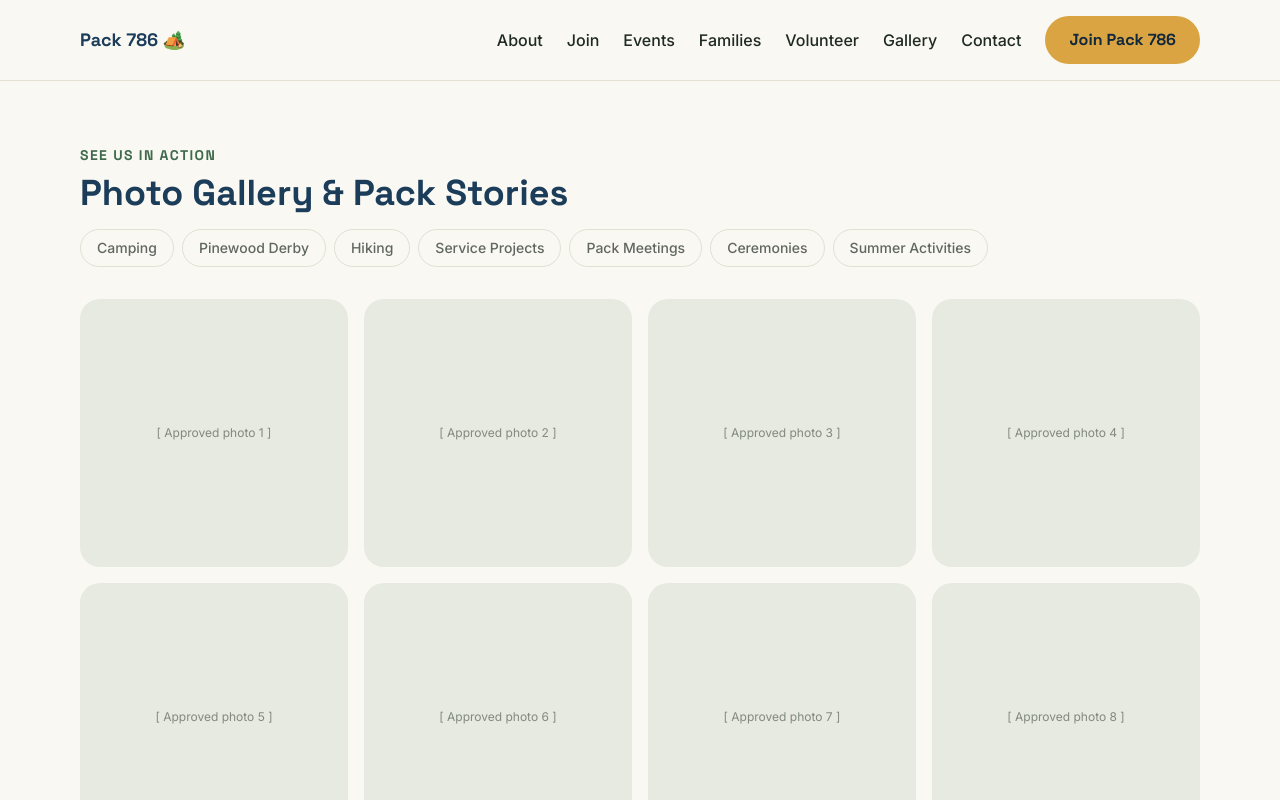
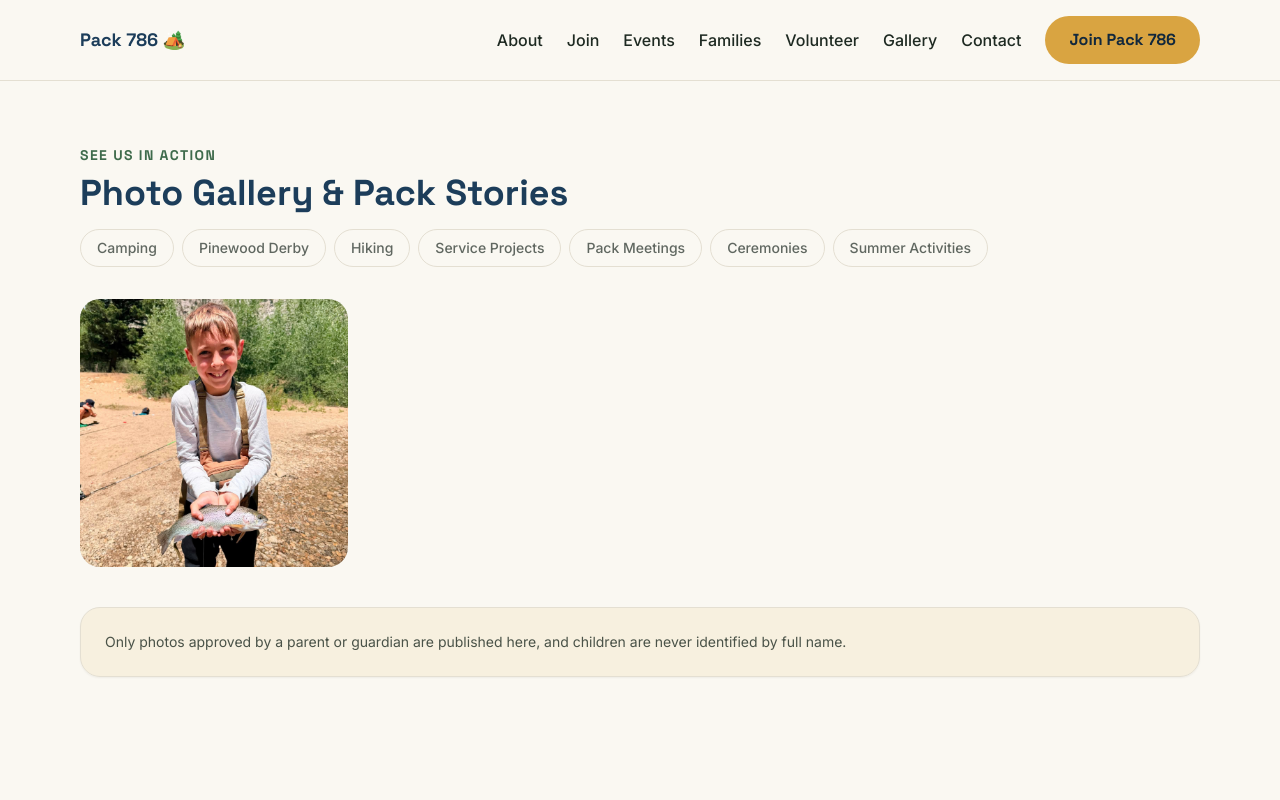
Before and after one commit to beachsomewhere/pack786-website, a Next.js app: page /gallery in a window 1280 px wide. Shown: the top 800 px of the page. Built offline with nearby package versions, Linux system fonts and the light colour scheme.

Commit message:
Add real event photo gallery
Adds 103 pack event photos (deduped, EXIF-stripped, resized/recompressed
for web) and wires up the Gallery page and homepage "From the Trail"
preview to render them via next/image instead of placeholder boxes.
Photos confirmed cleared for public use by pack leadership.

```diff
--- a/app/gallery/page.tsx
+++ b/app/gallery/page.tsx
@@ -1,10 +1,21 @@
+import fs from "node:fs";
+import path from "node:path";
 import type { Metadata } from "next";
+import Image from "next/image";
 
 export const metadata: Metadata = { title: "Gallery" };
 
 const CATEGORIES = ["Camping", "Pinewood Derby", "Hiking", "Service Projects", "Pack Meetings", "Ceremonies", "Summer Activities"];
 
+function getGalleryPhotos(): string[] {
+  const dir = path.join(process.cwd(), "public", "media", "photos");
+  const files = fs.readdirSync(dir).filter((f) => /\.(jpe?g|png|webp)$/i.test(f));
+  return files.sort().map((f) => `/media/photos/${f}`);
+}
+
 export default function GalleryPage() {
+  const photos = getGalleryPhotos();
+
   return (
     <div className="mx-auto max-w-6xl px-4 py-16">
       <p className="eyebrow">See Us in Action</p>
@@ -19,10 +30,22 @@ export default function GalleryPage() {
       </div>
 
       <div className="mt-8 grid grid-cols-2 gap-4 sm:grid-cols-3 md:grid-cols-4">
-        {Array.from({ length: 8 }).map((_, i) => (
-          <div key={i} className="aspect-square rounded-trail bg-trail-green/10 flex items-center justify-center text-xs text-trail-ink/50">
-            [ Approved photo {i + 1} ]
-          </div>
+        {photos.map((src) => (
+          <a
+            key={src}
+            href={src}
+            target="_blank"
+            rel="noopener noreferrer"
+            className="relative aspect-square overflow-hidden rounded-trail bg-trail-green/10"
+          >
+            <Image
+              src={src}
+              alt="Pack 786 event photo"
+              fill
+              sizes="(min-width: 768px) 25vw, 50vw"
+              className="object-cover transition hover:scale-105"
+            />
+          </a>
         ))}
       </div>
 
--- a/app/page.tsx
+++ b/app/page.tsx
@@ -1,7 +1,20 @@
+import fs from "node:fs";
+import path from "node:path";
 import Image from "next/image";
 import Link from "next/link";
 import EventCard from "@/components/EventCard";
 import { getFeaturedEvents, getUpcomingEvents } from "@/lib/events";
+
+function getGalleryPreviewPhotos(count: number): string[] {
+  const dir = path.join(process.cwd(), "public", "media", "photos");
+  const files = fs.readdirSync(dir).filter((f) => /\.(jpe?g|png|webp)$/i.test(f));
+  const step = Math.max(1, Math.floor(files.length / count));
+  return files
+    .sort()
+    .filter((_, i) => i % step === 0)
+    .slice(0, count)
+    .map((f) => `/media/photos/${f}`);
+}
 
 const WHAT_WE_DO = [
   { title: "Camping & Outdoor Adventures", desc: "Family campouts that build real outdoor skills.", icon: "⛺" },
@@ -16,6 +29,7 @@ export default async function HomePage() {
   const featured = (await getFeaturedEvents()).slice(0, 3);
   const upcoming = await getUpcomingEvents(3);
   const spotlight = featured.length ? featured : upcoming;
+  const galleryPreview = getGalleryPreviewPhotos(4);
 
   return (
     <>
@@ -134,9 +148,15 @@ export default async function HomePage() {
       <section className="mx-auto max-w-6xl px-4 py-16">
         <h2 className="font-display text-3xl font-bold text-trail-blue">From the Trail</h2>
         <div className="mt-6 grid grid-cols-2 gap-4 md:grid-cols-4">
-          {[1, 2, 3, 4].map((i) => (
-            <div key={i} className="aspect-square rounded-trail bg-trail-green/10 flex items-center justify-center text-xs text-trail-ink/50">
-              [ Approved photo {i} ]
+          {galleryPreview.map((src) => (
+            <div key={src} className="relative aspect-square overflow-hidden rounded-trail bg-trail-green/10">
+              <Image
+                src={src}
+                alt="Pack 786 event photo"
+                fill
+                sizes="(min-width: 768px) 25vw, 50vw"
+                className="object-cover"
+              />
             </div>
           ))}
         </div>
```
Also changed, not shown: public/media/photos/750617643_10108625404761847_6173254261643733498_n.jpg (added).
